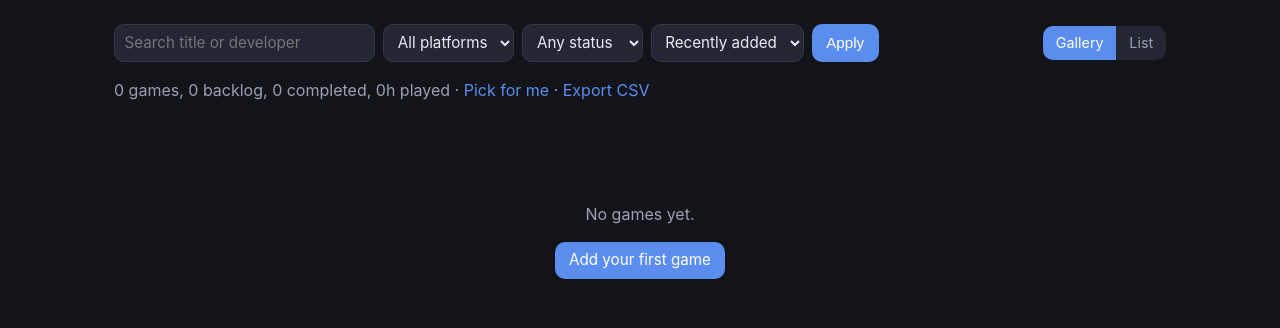
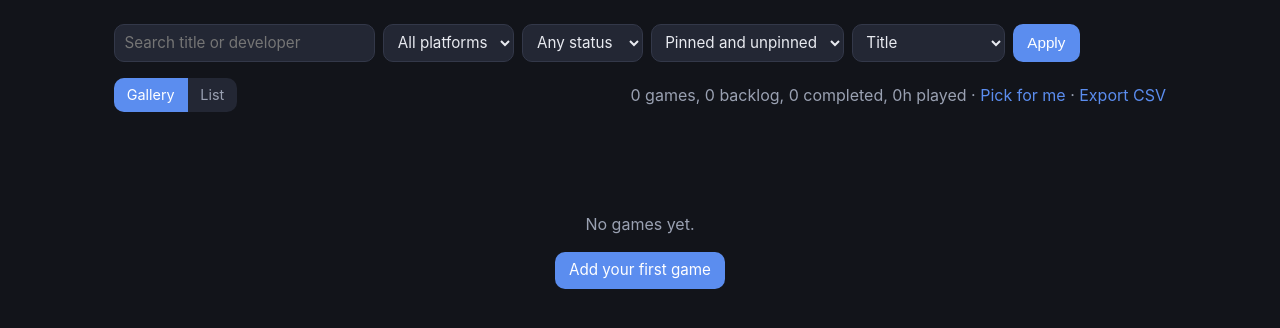
Before and after one commit to JordanMcV/hoard, a FastAPI app: page /games in a window 1280 px wide. Shown: the part 62-390 px from the top of the page. Run offline with FastAPI, Linux system fonts and the light colour scheme; data that the repository does not hold is empty.

Commit message:
Sort games like movies and let games be pinned
Games still opened in the order they were added. Default them to title
order, matching the movie list. They already ignored leading articles.

Add a pinned flag to games. The library is large enough that the ones you
mean to play next get lost in it. Pinned games lead every ordering, carry a
badge in both views, and can be isolated with a "Pinned only" filter. The
count appears in the header, and the CSV export carries the column.

Set the flag from the game page, with the same hidden-field pattern the
watched checkbox uses, so clearing it posts a value.

Add the column to existing databases, defaulting to unpinned.

```diff
--- a/app/db.py
+++ b/app/db.py
@@ -41,6 +41,7 @@ CREATE TABLE IF NOT EXISTS games (
     playtime_minutes INTEGER,
     cover_file TEXT,
     status TEXT NOT NULL DEFAULT 'Backlog',
+    pinned INTEGER NOT NULL DEFAULT 0,
     personal_rating INTEGER,
     notes TEXT,
     added_at TEXT NOT NULL DEFAULT (datetime('now')),
@@ -80,12 +81,13 @@ MOVIE_SORTS = {
     "rating": f"personal_rating DESC, {SORT_TITLE} ASC",
 }
 
+# Pinned games lead every ordering, so what you mean to play next stays visible.
 GAME_SORTS = {
-    "added": "added_at DESC, id DESC",
-    "title": f"{SORT_TITLE} ASC",
-    "year": f"year DESC, {SORT_TITLE} ASC",
-    "rating": f"personal_rating DESC, {SORT_TITLE} ASC",
-    "playtime": f"playtime_minutes DESC, {SORT_TITLE} ASC",
+    "added": "pinned DESC, added_at DESC, id DESC",
+    "title": f"pinned DESC, {SORT_TITLE} ASC",
+    "year": f"pinned DESC, year DESC, {SORT_TITLE} ASC",
+    "rating": f"pinned DESC, personal_rating DESC, {SORT_TITLE} ASC",
+    "playtime": f"pinned DESC, playtime_minutes DESC, {SORT_TITLE} ASC",
 }
 
 
@@ -113,6 +115,10 @@ def _migrate(conn: sqlite3.Connection) -> None:
         conn.execute("ALTER TABLE movies ADD COLUMN source TEXT")
     if "plex_key" not in cols:
         conn.execute("ALTER TABLE movies ADD COLUMN plex_key TEXT")
+
+    game_cols = {r["name"] for r in conn.execute("PRAGMA table_info(games)")}
+    if game_cols and "pinned" not in game_cols:
+        conn.execute("ALTER TABLE games ADD COLUMN pinned INTEGER NOT NULL DEFAULT 0")
 
     if backfill and "format" in cols:
         conn.execute(
@@ -255,7 +261,8 @@ def movie_stats() -> dict:
 
 # Games
 
-def list_games(q: str = "", platform: str = "", status: str = "", sort: str = "added") -> list[sqlite3.Row]:
+def list_games(q: str = "", platform: str = "", status: str = "", pinned: str = "",
+               sort: str = "added") -> list[sqlite3.Row]:
     where, params = [], []
     if q:
         where.append("(title LIKE ? OR developer LIKE ?)")
@@ -266,6 +273,8 @@ def list_games(q: str = "", platform: str = "", status: str = "", sort: str = "a
     if status:
         where.append("status = ?")
         params.append(status)
+    if pinned == "1":
+        where.append("pinned = 1")
     sql = "SELECT * FROM games"
     if where:
         sql += " WHERE " + " AND ".join(where)
@@ -336,6 +345,7 @@ def game_stats() -> dict:
             SELECT COUNT(*) AS total,
                    COALESCE(SUM(status = 'Backlog'), 0) AS backlog,
                    COALESCE(SUM(status = 'Completed'), 0) AS completed,
+                   COALESCE(SUM(pinned), 0) AS pinned,
                    COALESCE(SUM(playtime_minutes), 0) AS playtime_minutes
             FROM games
             """
--- a/app/main.py
+++ b/app/main.py
@@ -190,8 +190,9 @@ def delete(movie_id: int):
 
 @app.get("/games")
 def games_index(request: Request, q: str = "", platform: str = "", status: str = "",
-                sort: str = "added", view: str = "grid", msg: str = "", error: str = ""):
-    games = db.list_games(q=q, platform=platform, status=status, sort=sort)
+                pinned: str = "", sort: str = "title", view: str = "grid",
+                msg: str = "", error: str = ""):
+    games = db.list_games(q=q, platform=platform, status=status, pinned=pinned, sort=sort)
     return templates.TemplateResponse(
         request,
         "games_index.html",
@@ -201,6 +202,7 @@ def games_index(request: Request, q: str = "", platform: str = "", status: str =
             "q": q,
             "platform": platform,
             "status": status,
+            "pinned": pinned,
             "sort": sort,
             "view": view,
             "view_urls": _view_urls(request),
@@ -276,10 +278,12 @@ def random_game():
 def export_games():
     buf = io.StringIO()
     writer = csv.writer(buf)
-    writer.writerow(["title", "year", "platform", "store", "status", "playtime_minutes", "rating", "developer", "genres", "notes", "added_at"])
+    writer.writerow(["title", "year", "platform", "store", "status", "pinned", "playtime_minutes",
+                     "rating", "developer", "genres", "notes", "added_at"])
     for g in db.list_games(sort="title"):
-        writer.writerow([g["title"], g["year"], g["platform"], g["store"], g["status"], g["playtime_minutes"],
-                         g["personal_rating"], g["developer"], g["genres"], g["notes"], g["added_at"]])
+        writer.writerow([g["title"], g["year"], g["platform"], g["store"], g["status"], g["pinned"],
+                         g["playtime_minutes"], g["personal_rating"], g["developer"], g["genres"],
+                         g["notes"], g["added_at"]])
     return Response(
         buf.getvalue(),
         media_type="text/csv",
@@ -352,6 +356,7 @@ def game_update(
     platform: str = Form("PC"),
     store: str = Form("Other"),
     status: str = Form("Backlog"),
+    pinned: str = Form("0"),
     playtime_minutes: int | None = Form(None),
     personal_rating: int | None = Form(None),
     notes: str = Form(""),
@@ -361,6 +366,7 @@ def game_update(
         platform=platform,
         store=store,
         status=status,
+        pinned=1 if pinned == "1" else 0,
         playtime_minutes=playtime_minutes,
         personal_rating=personal_rating,
         notes=notes.strip() or None,
--- a/app/static/style.css
+++ b/app/static/style.css
@@ -126,6 +126,7 @@ input, select, textarea {
 }
 .badge.watched { background: #1f4d2e; color: #9fdcb2; }
 .badge.owned { background: #1f4d2e; color: #9fdcb2; }
+.badge.pinned { background: #4a3a12; color: #f0d18a; }
 .badge.status-backlog { background: var(--surface-2); color: var(--muted); }
 .badge.status-playing { background: #1d3a5f; color: #9cc3f2; }
 .badge.status-completed { background: #1f4d2e; color: #9fdcb2; }
--- a/app/templates/games_detail.html
+++ b/app/templates/games_detail.html
@@ -27,6 +27,10 @@
           <option value="{{ s }}" {% if game.status == s %}selected{% endif %}>{{ s }}</option>
           {% endfor %}
         </select>
+      </label>
+      <label class="check">
+        <input type="hidden" name="pinned" value="0">
+        <input type="checkbox" name="pinned" value="1" {% if game.pinned %}checked{% endif %}> Pinned — play soon
       </label>
       <label>Platform
         <select name="platform">
--- a/app/templates/games_index.html
+++ b/app/templates/games_index.html
@@ -19,6 +19,10 @@
       <option value="{{ s }}" {% if status == s %}selected{% endif %}>{{ s }}</option>
       {% endfor %}
     </select>
+    <select name="pinned">
+      <option value="">Pinned and unpinned</option>
+      <option value="1" {% if pinned == '1' %}selected{% endif %}>Pinned only</option>
+    </select>
     <select name="sort">
       <option value="added" {% if sort == 'added' %}selected{% endif %}>Recently added</option>
       <option value="title" {% if sort == 'title' %}selected{% endif %}>Title</option>
@@ -33,7 +37,8 @@
     <a href="{{ view_urls.list }}" {% if view == 'list' %}class="active" aria-current="true"{% endif %}>List</a>
   </div>
   <p class="stats">
-    {{ stats.total }} game{{ '' if stats.total == 1 else 's' }}, {{ stats.backlog }} backlog,
+    {{ stats.total }} game{{ '' if stats.total == 1 else 's' }},
+    {% if stats.pinned %}{{ stats.pinned }} pinned, {% endif %}{{ stats.backlog }} backlog,
     {{ stats.completed }} completed, {{ (stats.playtime_minutes / 60) | round | int }}h played
     · <a href="/random/game">Pick for me</a>
     · <a href="/export/games.csv">Export CSV</a>
@@ -68,6 +73,7 @@
       </span>
     </span>
     <span class="row-meta">
+      {% if g.pinned %}<span class="badge pinned">Pinned</span>{% endif %}
       <span class="badge status-{{ g.status | lower }}">{{ g.status }}</span>
       {% if g.personal_rating %}<span class="badge">{{ g.personal_rating }}/10</span>{% endif %}
     </span>
@@ -87,6 +93,7 @@
       <strong>{{ g.title }}</strong>
       <span class="muted">{{ g.platform }}{% if g.playtime_minutes %} · {{ (g.playtime_minutes / 60) | round | int }}h{% endif %}</span>
       <span class="badges">
+        {% if g.pinned %}<span class="badge pinned">Pinned</span>{% endif %}
         <span class="badge status-{{ g.status | lower }}">{{ g.status }}</span>
         {% if g.personal_rating %}<span class="badge">{{ g.personal_rating }}/10</span>{% endif %}
       </span>
```
